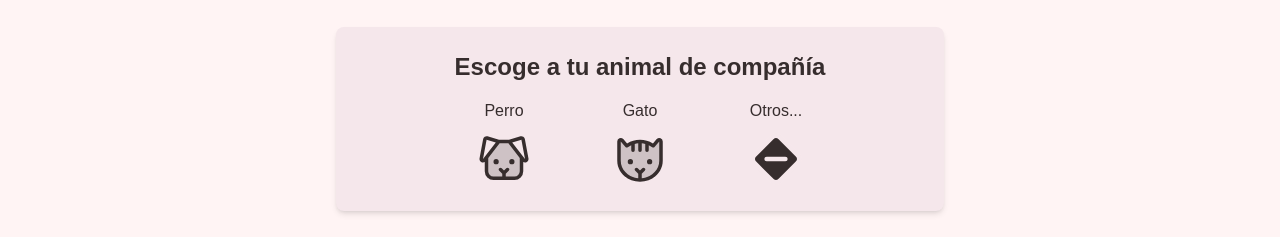
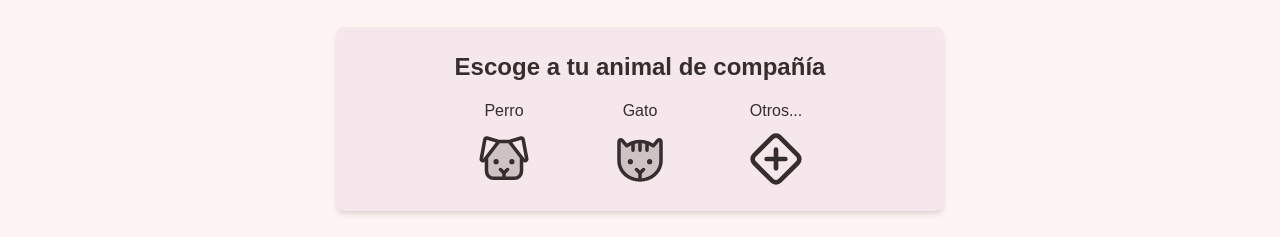
Before and after one commit to ebuiza/adoptame-navarra-app, a Next.js app: page / in a window 1280 px wide. Shown: the part 840-1077 px from the top of the page. Built offline with nearby package versions, Linux system fonts and the light colour scheme.

Commit message:
Fix del logo + de la Home

```diff
--- a/src/app/page.tsx
+++ b/src/app/page.tsx
@@ -48,7 +48,7 @@ export default function Home() {
             <div className="flex flex-col items-center">
               <Link href="/informacion">
                 <p className="text-center">Otros...</p>
-                <LuDiamondPlus className="mt-2 fill-negro text-rosa-gris h-auto sm:w-6 md:w-10 lg:w-14" />
+                <LuDiamondPlus className="mt-2 h-auto sm:w-6 md:w-10 lg:w-14" />
               </Link>
             </div>
           </div>
```
